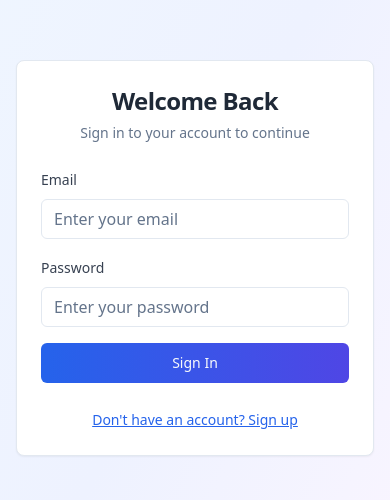
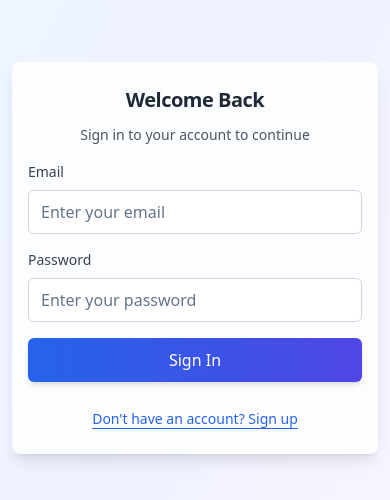
Before and after one commit to Fabazad/avail-time-craft, a React (Vite) app: page /auth in a window 390 px wide. Shown: the part 164-664 px from the top of the page. Built offline with nearby package versions, Linux system fonts and the light colour scheme.

Commit message:
Make app responsive
Refactor the application to be responsive across different screen sizes.

```diff
--- a/src/pages/Auth.tsx
+++ b/src/pages/Auth.tsx
@@ -54,23 +54,23 @@ const Auth = () => {
   };
 
   return (
-    <div className="min-h-screen bg-gradient-to-br from-blue-50 via-indigo-50 to-purple-50 flex items-center justify-center p-4">
-      <Card className="w-full max-w-md">
-        <CardHeader className="text-center">
-          <CardTitle className="text-2xl font-bold text-gray-800">
+    <div className="min-h-screen bg-gradient-to-br from-blue-50 via-indigo-50 to-purple-50 flex items-center justify-center p-3 sm:p-4 lg:p-6">
+      <Card className="w-full max-w-sm sm:max-w-md shadow-lg border-0 bg-white/80 backdrop-blur-sm">
+        <CardHeader className="text-center px-4 sm:px-6 pt-6 sm:pt-8 pb-4 sm:pb-6">
+          <CardTitle className="text-xl sm:text-2xl lg:text-3xl font-bold text-gray-800 mb-1 sm:mb-2">
             {isLogin ? 'Welcome Back' : 'Create Account'}
           </CardTitle>
-          <CardDescription>
+          <CardDescription className="text-sm sm:text-base text-gray-600 leading-relaxed px-2">
             {isLogin
               ? 'Sign in to your account to continue'
               : 'Sign up to get started with Project Scheduler'
             }
           </CardDescription>
         </CardHeader>
-        <CardContent>
-          <form onSubmit={handleAuth} className="space-y-4">
+        <CardContent className="px-4 sm:px-6 pb-6 sm:pb-8">
+          <form onSubmit={handleAuth} className="space-y-4 sm:space-y-5">
             <div className="space-y-2">
-              <label htmlFor="email" className="text-sm font-medium text-gray-700">
+              <label htmlFor="email" className="text-sm font-medium text-gray-700 block">
                 Email
               </label>
               <Input
@@ -80,11 +80,12 @@ const Auth = () => {
                 value={email}
                 onChange={(e) => setEmail(e.target.value)}
                 required
+                className="h-11 sm:h-12 text-base border-gray-300 focus:border-blue-500 focus:ring-blue-500 transition-colors"
               />
             </div>
 
             <div className="space-y-2">
-              <label htmlFor="password" className="text-sm font-medium text-gray-700">
+              <label htmlFor="password" className="text-sm font-medium text-gray-700 block">
                 Password
               </label>
               <Input
@@ -95,23 +96,31 @@ const Auth = () => {
                 onChange={(e) => setPassword(e.target.value)}
                 required
                 minLength={6}
+                className="h-11 sm:h-12 text-base border-gray-300 focus:border-blue-500 focus:ring-blue-500 transition-colors"
               />
             </div>
 
             <Button
               type="submit"
-              className="w-full bg-gradient-to-r from-blue-600 to-indigo-600 hover:from-blue-700 hover:to-indigo-700"
+              className="w-full h-11 sm:h-12 bg-gradient-to-r from-blue-600 to-indigo-600 hover:from-blue-700 hover:to-indigo-700 text-white font-medium text-base sm:text-lg transition-all duration-200 shadow-md hover:shadow-lg mt-6 sm:mt-8"
               disabled={loading}
             >
-              {loading ? 'Please wait...' : (isLogin ? 'Sign In' : 'Sign Up')}
+              {loading ? (
+                <div className="flex items-center justify-center space-x-2">
+                  <div className="w-4 h-4 border-2 border-white border-t-transparent rounded-full animate-spin"></div>
+                  <span>Please wait...</span>
+                </div>
+              ) : (
+                isLogin ? 'Sign In' : 'Sign Up'
+              )}
             </Button>
           </form>
 
-          <div className="mt-6 text-center">
+          <div className="mt-6 sm:mt-8 text-center">
             <button
               type="button"
               onClick={() => setIsLogin(!isLogin)}
-              className="text-sm text-blue-600 hover:text-blue-700 underline"
+              className="text-sm sm:text-base text-blue-600 hover:text-blue-700 underline underline-offset-4 transition-colors duration-200 font-medium"
             >
               {isLogin
                 ? "Don't have an account? Sign up"
```
